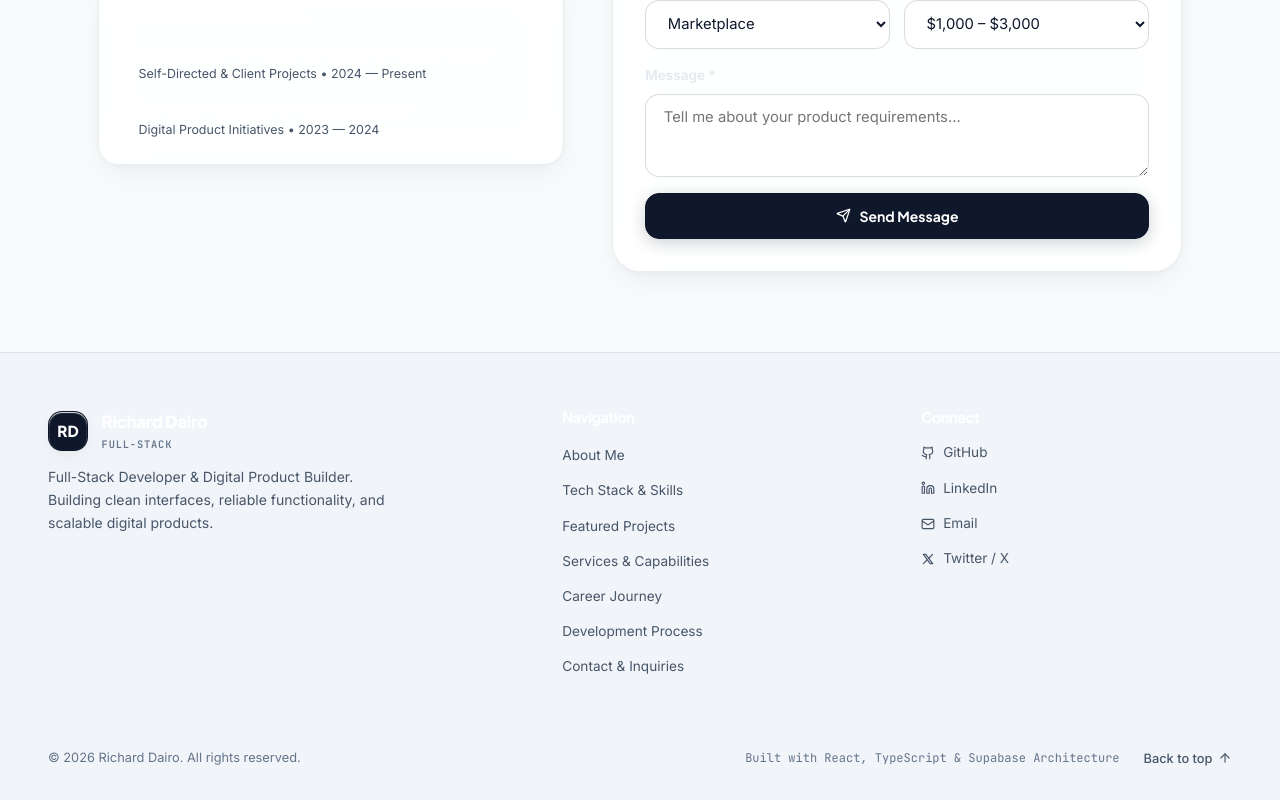
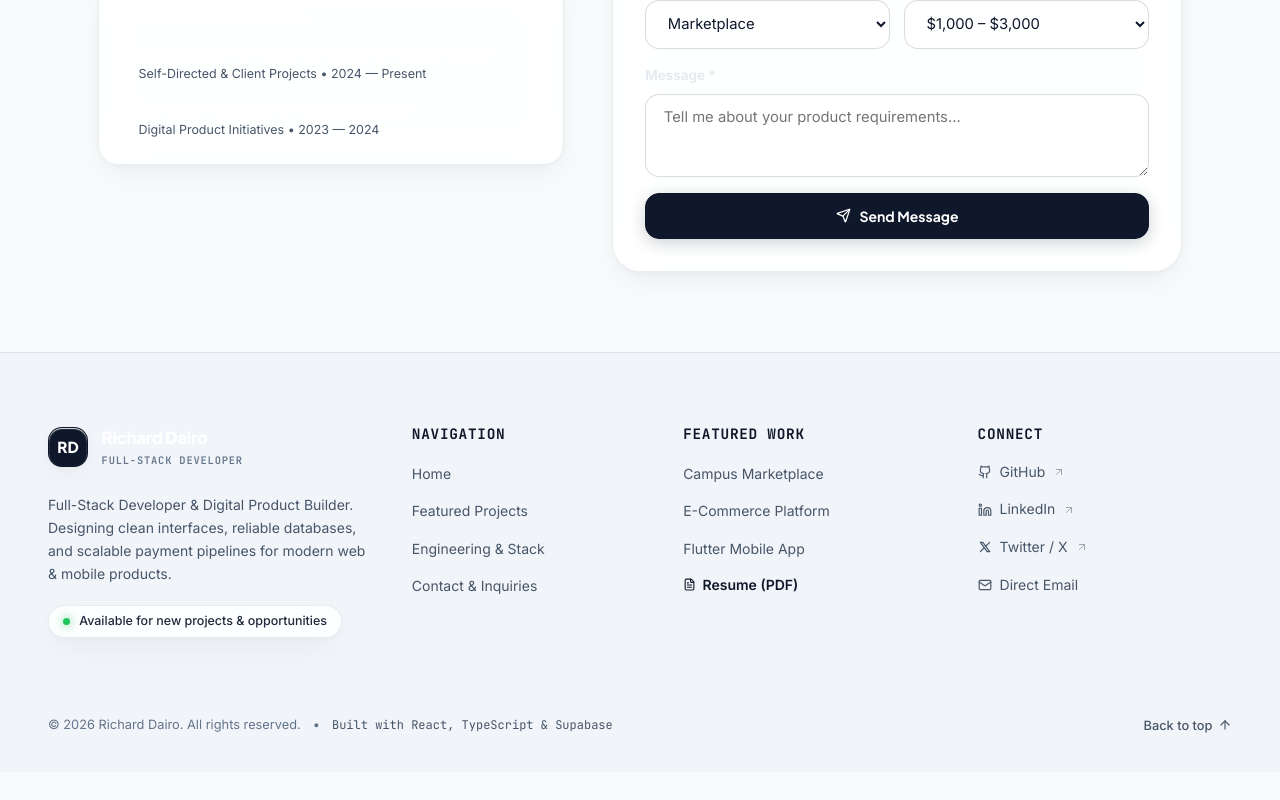
Before and after one commit to omosemola/my_portfolio, a React (Vite) app: page / in a window 1280 px wide. Shown: the part 5346-6146 px from the top of the page. After the commit the page ends 6118 px from the top, so only its background shows below. Built offline with nearby package versions, Linux system fonts and the light colour scheme.

Commit message:
feat: redesign footer with 4-column layout, status badge, updated navigation links, social profiles, and instant resume download

```diff
--- a/src/components/Footer.tsx
+++ b/src/components/Footer.tsx
@@ -1,5 +1,5 @@
 import React from 'react';
-import { ArrowUp, Mail } from 'lucide-react';
+import { ArrowUp, Mail, FileText, ArrowUpRight } from 'lucide-react';
 import { PERSONAL_INFO } from '../data/portfolioData';
 import { GithubIcon, LinkedinIcon, TwitterIcon } from './SocialIcons';
 
@@ -8,39 +8,156 @@ export const Footer: React.FC = () => {
     window.scrollTo({ top: 0, behavior: 'smooth' });
   };
 
+  const scrollToSection = (id: string) => {
+    const el = document.getElementById(id);
+    if (el) {
+      el.scrollIntoView({ behavior: 'smooth' });
+    }
+  };
+
   return (
     <footer className="footer-wrap" aria-label="Site Footer">
       <div className="container-wide">
+        {/* Main Footer Bento Grid */}
         <div className="footer-grid">
-          {/* Brand & Bio */}
-          <div>
-            <div className="nav-brand" style={{ marginBottom: '0.75rem' }}>
+          {/* Column 1: Brand & Status Identity */}
+          <div className="footer-brand-col">
+            <a
+              href="#hero"
+              className="nav-brand"
+              style={{ marginBottom: '1rem', display: 'inline-flex' }}
+              onClick={(e) => {
+                e.preventDefault();
+                scrollToTop();
+              }}
+            >
               <div className="brand-badge">RD</div>
               <div className="brand-text">
                 <span className="brand-name">{PERSONAL_INFO.name}</span>
-                <span className="brand-role">FULL-STACK</span>
+                <span className="brand-role">FULL-STACK DEVELOPER</span>
+              </div>
+            </a>
+
+            <p className="footer-brand-bio">
+              Full-Stack Developer & Digital Product Builder. Designing clean interfaces, reliable databases, and scalable payment pipelines for modern web & mobile products.
+            </p>
+
+            <div className="status-badge" style={{ marginTop: '1.25rem', width: 'fit-content' }}>
+              <span className="status-dot"></span>
+              <span>{PERSONAL_INFO.status}</span>
             </div>
           </div>
-            <p className="footer-brand-bio">
-              {PERSONAL_INFO.heroSubtitle}. Building clean interfaces, reliable functionality, and scalable digital products.
-            </p>
-          </div>
 
-          {/* Quick Navigation Links */}
+          {/* Column 2: Navigation Links */}
           <div>
             <h4 className="footer-col-title">Navigation</h4>
             <ul className="footer-links-list">
-              <li><a href="#about" className="footer-link-item">About Me</a></li>
-              <li><a href="#skills" className="footer-link-item">Tech Stack & Skills</a></li>
-              <li><a href="#projects" className="footer-link-item">Featured Projects</a></li>
-              <li><a href="#services" className="footer-link-item">Services & Capabilities</a></li>
-              <li><a href="#experience" className="footer-link-item">Career Journey</a></li>
-              <li><a href="#process" className="footer-link-item">Development Process</a></li>
-              <li><a href="#contact" className="footer-link-item">Contact & Inquiries</a></li>
+              <li>
+                <a
+                  href="#hero"
+                  className="footer-link-item"
+                  onClick={(e) => {
+                    e.preventDefault();
+                    scrollToSection('hero');
+                  }}
+                >
+                  Home
+                </a>
+              </li>
+              <li>
+                <a
+                  href="#projects"
+                  className="footer-link-item"
+                  onClick={(e) => {
+                    e.preventDefault();
+                    scrollToSection('projects');
+                  }}
+                >
+                  Featured Projects
+                </a>
+              </li>
+              <li>
+                <a
+                  href="#about"
+                  className="footer-link-item"
+                  onClick={(e) => {
+                    e.preventDefault();
+                    scrollToSection('about');
+                  }}
+                >
+                  Engineering & Stack
+                </a>
+              </li>
+              <li>
+                <a
+                  href="#contact"
+                  className="footer-link-item"
+                  onClick={(e) => {
+                    e.preventDefault();
+                    scrollToSection('contact');
+                  }}
+                >
+                  Contact & Inquiries
+                </a>
+              </li>
             </ul>
           </div>
 
-          {/* Social Links */}
+          {/* Column 3: Featured Work & Downloads */}
+          <div>
+            <h4 className="footer-col-title">Featured Work</h4>
+            <ul className="footer-links-list">
+              <li>
+                <a
+                  href="#projects"
+                  className="footer-link-item"
+                  onClick={(e) => {
+                    e.preventDefault();
+                    scrollToSection('projects');
+                  }}
+                >
+                  <span>Campus Marketplace</span>
+                </a>
+              </li>
+              <li>
+                <a
+                  href="#projects"
+                  className="footer-link-item"
+                  onClick={(e) => {
+                    e.preventDefault();
+                    scrollToSection('projects');
+                  }}
+                >
+                  <span>E-Commerce Platform</span>
+                </a>
+              </li>
+              <li>
+                <a
+                  href="#projects"
+                  className="footer-link-item"
+                  onClick={(e) => {
+                    e.preventDefault();
+                    scrollToSection('projects');
+                  }}
+                >
+                  <span>Flutter Mobile App</span>
+                </a>
+              </li>
+              <li>
+                <a
+                  href="/resume.pdf"
+                  download="Richard_Dairo_Resume.pdf"
+                  className="footer-link-item"
+                  style={{ display: 'inline-flex', alignItems: 'center', gap: '0.4rem', color: 'var(--color-text-main)', fontWeight: 600 }}
+                >
+                  <FileText size={13} />
+                  <span>Resume (PDF)</span>
+                </a>
+              </li>
+            </ul>
+          </div>
+
+          {/* Column 4: Social & Direct Connect */}
           <div>
             <h4 className="footer-col-title">Connect</h4>
             <ul className="footer-links-list">
@@ -54,6 +171,7 @@ export const Footer: React.FC = () => {
                 >
                   <GithubIcon size={14} />
                   <span>GitHub</span>
+                  <ArrowUpRight size={12} style={{ opacity: 0.5 }} />
                 </a>
               </li>
               <li>
@@ -66,16 +184,7 @@ export const Footer: React.FC = () => {
                 >
                   <LinkedinIcon size={14} />
                   <span>LinkedIn</span>
-                </a>
-              </li>
-              <li>
-                <a
-                  href={`mailto:${PERSONAL_INFO.email}`}
-                  className="footer-link-item"
-                  style={{ display: 'inline-flex', alignItems: 'center', gap: '0.5rem' }}
-                >
-                  <Mail size={14} />
-                  <span>Email</span>
+                  <ArrowUpRight size={12} style={{ opacity: 0.5 }} />
                 </a>
               </li>
               <li>
@@ -88,22 +197,32 @@ export const Footer: React.FC = () => {
                 >
                   <TwitterIcon size={14} />
                   <span>Twitter / X</span>
+                  <ArrowUpRight size={12} style={{ opacity: 0.5 }} />
+                </a>
+              </li>
+              <li>
+                <a
+                  href={`mailto:${PERSONAL_INFO.email}`}
+                  className="footer-link-item"
+                  style={{ display: 'inline-flex', alignItems: 'center', gap: '0.5rem' }}
+                >
+                  <Mail size={14} />
+                  <span>Direct Email</span>
                 </a>
               </li>
             </ul>
           </div>
         </div>
 
-        {/* Bottom Row */}
+        {/* Bottom Bar: Copyright & Back to Top */}
         <div className="footer-bottom-row">
-          <div>
-            © 2026 Richard Dairo. All rights reserved.
+          <div style={{ display: 'flex', alignItems: 'center', gap: '0.75rem', flexWrap: 'wrap' }}>
+            <span>© {new Date().getFullYear()} Richard Dairo. All rights reserved.</span>
+            <span style={{ color: 'var(--color-text-subtle)' }}>•</span>
+            <span style={{ fontSize: '0.75rem', color: 'var(--color-text-muted)', fontFamily: 'var(--font-mono)' }}>
+              Built with React, TypeScript & Supabase
+            </span>
           </div>
-
-          <div style={{ display: 'flex', alignItems: 'center', gap: '1.5rem' }}>
-            <span style={{ fontSize: '0.75rem', color: 'var(--color-text-subtle)', fontFamily: 'var(--font-mono)' }}>
-              Built with React, TypeScript & Supabase Architecture
-            </span>
 
           <button
             onClick={scrollToTop}
@@ -115,7 +234,6 @@ export const Footer: React.FC = () => {
           </button>
         </div>
       </div>
-      </div>
     </footer>
   );
 };
--- a/src/data/portfolioData.ts
+++ b/src/data/portfolioData.ts
@@ -73,10 +73,10 @@ export const PERSONAL_INFO = {
   status: "Available for new projects & opportunities",
   location: "Remote / Global",
   email: "richarddairo.dev@gmail.com",
-  github: "https://github.com/richarddairo",
+  github: "https://github.com/omosemola",
   linkedin: "https://linkedin.com/in/richarddairo",
-  twitter: "https://twitter.com/richarddairo",
-  resumeUrl: "#resume",
+  twitter: "https://x.com/richarddairo",
+  resumeUrl: "/resume.pdf",
 };
 
 export const STATS = [
--- a/src/styles/components.css
+++ b/src/styles/components.css
@@ -2422,20 +2422,27 @@
    -------------------------------------------------------------------------- */
 .footer-wrap {
   border-top: 1px solid var(--glass-border);
-  background: rgba(7, 9, 14, 0.95);
-  padding: 3.5rem 0 2rem;
+  background: var(--color-bg-base);
+  padding: 4.5rem 0 2.25rem;
   position: relative;
   z-index: 1;
 }
 
 .footer-grid {
   display: grid;
-  grid-template-columns: 1.5fr 1fr 1fr;
-  gap: 3rem;
-  margin-bottom: 2.5rem;
-}
-
-@media (max-width: 768px) {
+  grid-template-columns: 1.4fr 1fr 1.1fr 1.1fr;
+  gap: 2.5rem;
+  margin-bottom: 3rem;
+}
+
+@media (max-width: 1024px) {
+  .footer-grid {
+    grid-template-columns: repeat(2, 1fr);
+    gap: 2.25rem;
+  }
+}
+
+@media (max-width: 640px) {
   .footer-grid {
     grid-template-columns: 1fr;
     gap: 2rem;
@@ -2443,36 +2450,48 @@
   }
 }
 
+.footer-brand-col {
+  display: flex;
+  flex-direction: column;
+}
+
 .footer-brand-bio {
   font-size: 0.875rem;
   color: var(--color-text-muted);
   max-width: 360px;
-  margin-top: 0.75rem;
+  margin-top: 0.5rem;
   line-height: 1.65;
 }
 
 .footer-col-title {
   font-size: 0.9rem;
   font-weight: 700;
-  color: #FFFFFF;
-  margin-bottom: 1rem;
+  color: var(--color-text-main);
+  margin-bottom: 1.15rem;
+  text-transform: uppercase;
+  font-family: var(--font-mono);
+  letter-spacing: 0.05em;
 }
 
 .footer-links-list {
   display: flex;
   flex-direction: column;
-  gap: 0.6rem;
+  gap: 0.75rem;
   list-style: none;
 }
 
 .footer-link-item {
-  font-size: 0.85rem;
+  font-size: 0.875rem;
   color: var(--color-text-muted);
-  transition: color var(--transition-fast);
+  transition: all var(--transition-fast);
+  display: inline-flex;
+  align-items: center;
+  gap: 0.4rem;
 }
 
 .footer-link-item:hover {
-  color: #FFFFFF;
+  color: var(--color-text-main);
+  transform: translateX(2px);
 }
 
 .footer-bottom-row {
```
Lines whose indentation alone changed are shown as unchanged.
